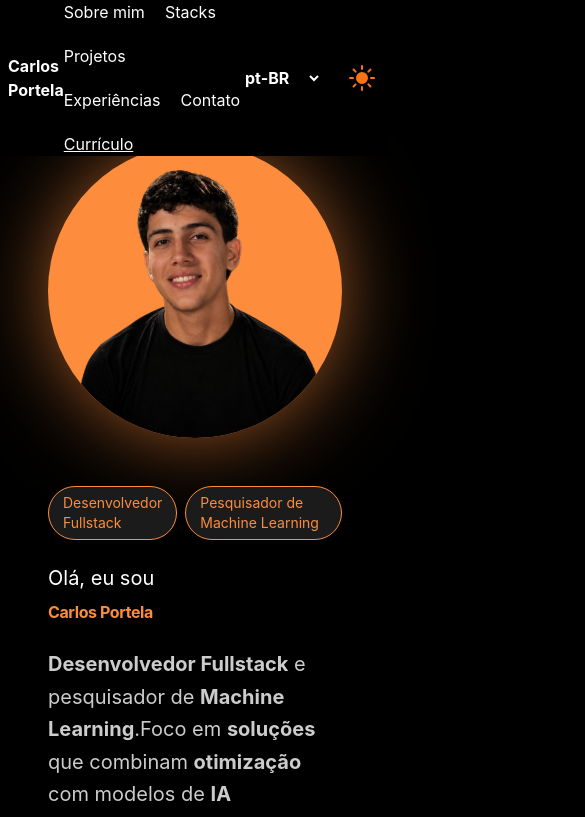
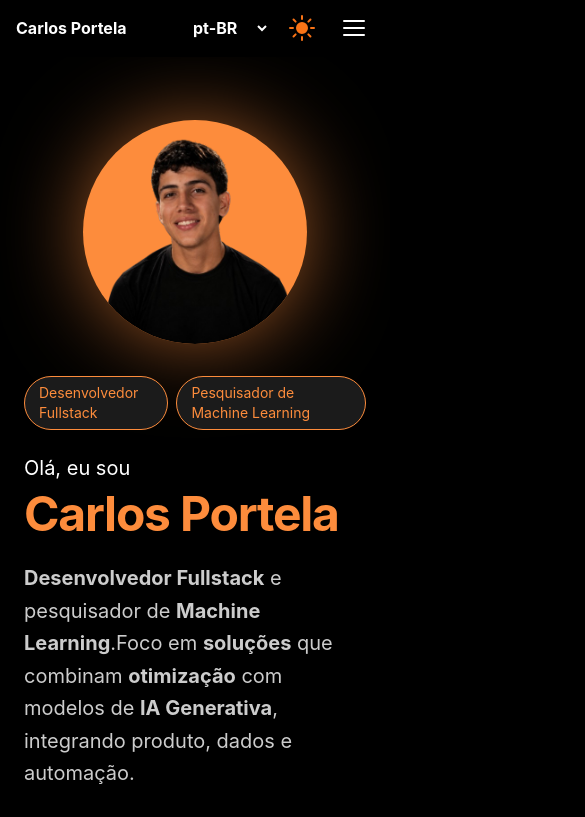
Before and after one commit to carlos-dani-dev/portfolio, a Vue app in the folder frontend/: page /home in a window 390 px wide. Shown: the top 817 px of the page, 585 px wide, since content can reach past the window. Built offline with nearby package versions, Linux system fonts and the light colour scheme.

Commit message:
responsivity pinpoints fixed

```diff
--- a/frontend/src/components/AboutMe.vue
+++ b/frontend/src/components/AboutMe.vue
@@ -10,7 +10,7 @@
 
 <template>
 
-<section id="aboutMe-section" class="flex flex-col items-center py-12">
+<section id="aboutMe-section" class="flex flex-col items-center py-12 px-6">
     <div class="flex flex-col items-center py-10">
         <h2 class="colored-text lg:text-5xl font-bold tracking-tight mb-4">{{ t('aboutMe.title') }}</h2>
         <p class="text-lg opacity-80 max-w-1xl"><MarkdownText :content="t('aboutMe.section_description')" /></p>
@@ -26,7 +26,7 @@
         </p>
     </div>
 
-    <div class="flex justify-center items-center text-lg font-semibold py-10 gap-10">
+    <div class="flex flex-col md:flex-row justify-center items-center text-lg font-semibold py-10 gap-6 md:gap-10">
         <div class="aboutMe-skill-card">
             <ServerIcon class="skill-card-icon"></ServerIcon>
             <p><MarkdownText :content="t('aboutMe.backend')" /></p>
@@ -50,7 +50,8 @@
     flex-direction: column;
     align-items: center;
     justify-content: center;
-    width: 300px;
+    width: 100%;
+    max-width: 300px;
     height: 140px;
     gap: 12px;
     border: 1px solid rgba(128, 128, 128, 0.15);
--- a/frontend/src/components/Header.vue
+++ b/frontend/src/components/Header.vue
@@ -1,4 +1,5 @@
 <script setup>
+    import { ref } from 'vue';
     import { useI18n } from 'vue-i18n';
 
     import { useLangStore } from '@/stores/langStore';
@@ -8,19 +9,30 @@
     const langStore = useLangStore()
     const themeStore = useThemeStore()
 
+    const isMenuOpen = ref(false)
+
+    function toggleMenu() {
+        isMenuOpen.value = !isMenuOpen.value
+    }
+
+    function closeMenu() {
+        isMenuOpen.value = false
+    }
+
 </script>
 
 <template>
 
 <nav class="nav-header fixed top-0 left-0 right-0 z-50 w-full">
 
-    <div :page-theme="themeStore.currentTheme" class="flex justify-between items-center">
+    <div :page-theme="themeStore.currentTheme" class="flex justify-between items-center px-4 md:px-6">
 
-        <h1 class="carlos-logo text-x2 font-bold pl-2">
+        <h1 class="carlos-logo text-x2 font-bold">
           Carlos Portela
         </h1>
 
-        <div class="items-center">
+        <!-- Desktop nav links -->
+        <div class="hidden md:flex items-center">
             <ul class="flex flex-wrap gap-5">
                 <li><a href="#aboutMe-section" class="nav-a">{{ t('nav.about') }}</a></li>
                 <li><a href="#stacks-section" class="nav-a">{{ t('nav.stack') }}</a></li>
@@ -28,10 +40,10 @@
                 <li><a href="#experiences-section" class="nav-a">{{ t('nav.experiences') }}</a></li>
                 <li><a href="#contact-section" class="nav-a">{{t('nav.contact')}}</a></li>
                 <li><router-link to="/home/resume" class="nav-a underline">{{t('nav.resume')}}</router-link></li>
-              </ul>
+            </ul>
         </div>
 
-        <div class="flex gap-3 items-center text-x1 font-bold">
+        <div class="flex gap-1 items-center text-x1 font-bold">
             <div>
                 <select :value="langStore.currentLang" @change="langStore.setLang($event.target.value)">
                     <option value="pt-br">pt-BR</option>
@@ -73,9 +85,32 @@
                     </svg>
                 </div>
                 </label>
+            </div>
 
-            </div>
+            <!-- Hamburger button — visible only on mobile -->
+            <button
+                class="hamburger-btn md:hidden"
+                @click="toggleMenu"
+                :aria-expanded="isMenuOpen"
+                aria-label="Toggle navigation menu"
+            >
+                <span class="hamburger-bar" :class="{ open: isMenuOpen }"></span>
+                <span class="hamburger-bar" :class="{ open: isMenuOpen }"></span>
+                <span class="hamburger-bar" :class="{ open: isMenuOpen }"></span>
+            </button>
         </div>
+    </div>
+
+    <!-- Mobile dropdown menu -->
+    <div class="mobile-menu md:hidden" :class="{ 'mobile-menu--open': isMenuOpen }">
+        <ul class="flex flex-col gap-1 px-4 py-3">
+            <li><a href="#aboutMe-section" class="nav-a mobile-nav-a" @click="closeMenu">{{ t('nav.about') }}</a></li>
+            <li><a href="#stacks-section" class="nav-a mobile-nav-a" @click="closeMenu">{{ t('nav.stack') }}</a></li>
+            <li><a href="#projects-section" class="nav-a mobile-nav-a" @click="closeMenu">{{ t('nav.projects') }}</a></li>
+            <li><a href="#experiences-section" class="nav-a mobile-nav-a" @click="closeMenu">{{ t('nav.experiences') }}</a></li>
+            <li><a href="#contact-section" class="nav-a mobile-nav-a" @click="closeMenu">{{t('nav.contact')}}</a></li>
+            <li><router-link to="/home/resume" class="nav-a mobile-nav-a underline" @click="closeMenu">{{t('nav.resume')}}</router-link></li>
+        </ul>
     </div>
 
 </nav>
@@ -97,6 +132,78 @@ select option {
 
 .nav-a:hover{
     color: var(--nav-a-text-color-hover);
+}
+
+/* Mobile nav link style */
+.mobile-nav-a {
+    display: block;
+    padding: 10px 8px;
+    border-radius: 8px;
+    font-size: 1rem;
+    font-weight: 500;
+    transition: background-color 0.2s ease, color 0.2s ease;
+}
+
+.mobile-nav-a:hover {
+    background-color: rgba(128, 128, 128, 0.08);
+}
+
+/* Hamburger button */
+.hamburger-btn {
+    background: transparent;
+    border: none;
+    cursor: pointer;
+    display: flex;
+    flex-direction: column;
+    justify-content: center;
+    align-items: center;
+    gap: 5px;
+    width: 40px;
+    height: 40px;
+    padding: 4px;
+    border-radius: 8px;
+    transition: background-color 0.2s ease;
+}
+
+.hamburger-btn:hover {
+    background-color: rgba(128, 128, 128, 0.1);
+}
+
+.hamburger-bar {
+    display: block;
+    width: 22px;
+    height: 2px;
+    background-color: var(--color-text);
+    border-radius: 2px;
+    transition: transform 0.3s ease, opacity 0.3s ease;
+    transform-origin: center;
+}
+
+/* Animate bars into X when open */
+.hamburger-bar:nth-child(1).open {
+    transform: translateY(7px) rotate(45deg);
+}
+.hamburger-bar:nth-child(2).open {
+    opacity: 0;
+    transform: scaleX(0);
+}
+.hamburger-bar:nth-child(3).open {
+    transform: translateY(-7px) rotate(-45deg);
+}
+
+/* Mobile dropdown */
+.mobile-menu {
+    overflow: hidden;
+    max-height: 0;
+    transition: max-height 0.35s ease, opacity 0.25s ease;
+    opacity: 0;
+    border-top: 1px solid transparent;
+}
+
+.mobile-menu--open {
+    max-height: 400px;
+    opacity: 1;
+    border-top-color: rgba(128, 128, 128, 0.15);
 }
 
 .toggleSwitch {
--- a/frontend/src/components/Me.vue
+++ b/frontend/src/components/Me.vue
@@ -10,7 +10,7 @@
 
 <template>
 
-<section class="p-12 max-w-6xl mx-auto flex flex-col-reverse lg:grid lg:grid-cols-[1fr_auto] gap-12 lg:gap-24 items-center justify-between">
+<section class="p-6 lg:p-12 max-w-6xl mx-auto flex flex-col-reverse lg:grid lg:grid-cols-[1fr_auto] gap-8 lg:gap-24 items-center justify-between">
   <div>
     <div class="flex gap-2">
         <span class="colored-text skill-tag inline-flex border rounded-full px-3.5 py-1.5 text-sm mb-6">
@@ -21,7 +21,7 @@
         </span>
     </div>
     <p class="text-xl mb-2"><MarkdownText :content="t('me.hello')" /></p>
-    <h1 class="colored-text lg:text-7xl font-bold mb-6 tracking-tight">Carlos Portela</h1>
+    <h1 class="colored-text text-5xl lg:text-7xl font-bold mb-6 tracking-tight">Carlos Portela</h1>
     <p class="leading-relaxed text-xl opacity-80  mb-8">
         <MarkdownText :content="t('me.intro')" />
     </p>
@@ -36,7 +36,7 @@
     <div class="flex gap-3">
     </div>
   </div>
-  <div class="img-mockup lg:w-[430px] lg:h-[430px] rounded-full overflow-hidden mx-auto">
+  <div class="img-mockup w-56 h-56 lg:w-[430px] lg:h-[430px] rounded-full overflow-hidden mx-auto">
         <img :src="meImage" alt="Carlos Portela" class="w-full h-full object-cover" />
   </div>
 </section>
--- a/frontend/src/components/Projects.vue
+++ b/frontend/src/components/Projects.vue
@@ -37,7 +37,7 @@ function stopPreview(project) {
 </script>
 
 <template>
-  <section id="projects-section" class="py-12 max-w-10xl mx-auto px-8">
+  <section id="projects-section" class="py-12 max-w-10xl mx-auto px-4 md:px-8">
 
     <div class="text-center mb-16">
       <h2 class="colored-text text-4xl md:text-5xl font-bold tracking-tight mb-4">{{ t('projects_locale.title') }}</h2>
--- a/frontend/src/components/Stacks.vue
+++ b/frontend/src/components/Stacks.vue
@@ -19,7 +19,7 @@ const stacks = [
 
 <template>
 
-<section id="stacks-section" class="py-12 max-w-6xl mx-auto px-8">
+<section id="stacks-section" class="py-12 max-w-6xl mx-auto px-4 md:px-8">
     <div class="text-center mb-16">
         <h2 class="colored-text text-4xl md:text-5xl font-bold mb-4 tracking-tight">{{t('stacks.title')}}</h2>
         <p class="max-w-2xl mx-auto text-lg opacity-80 max-w-1xl">
```
